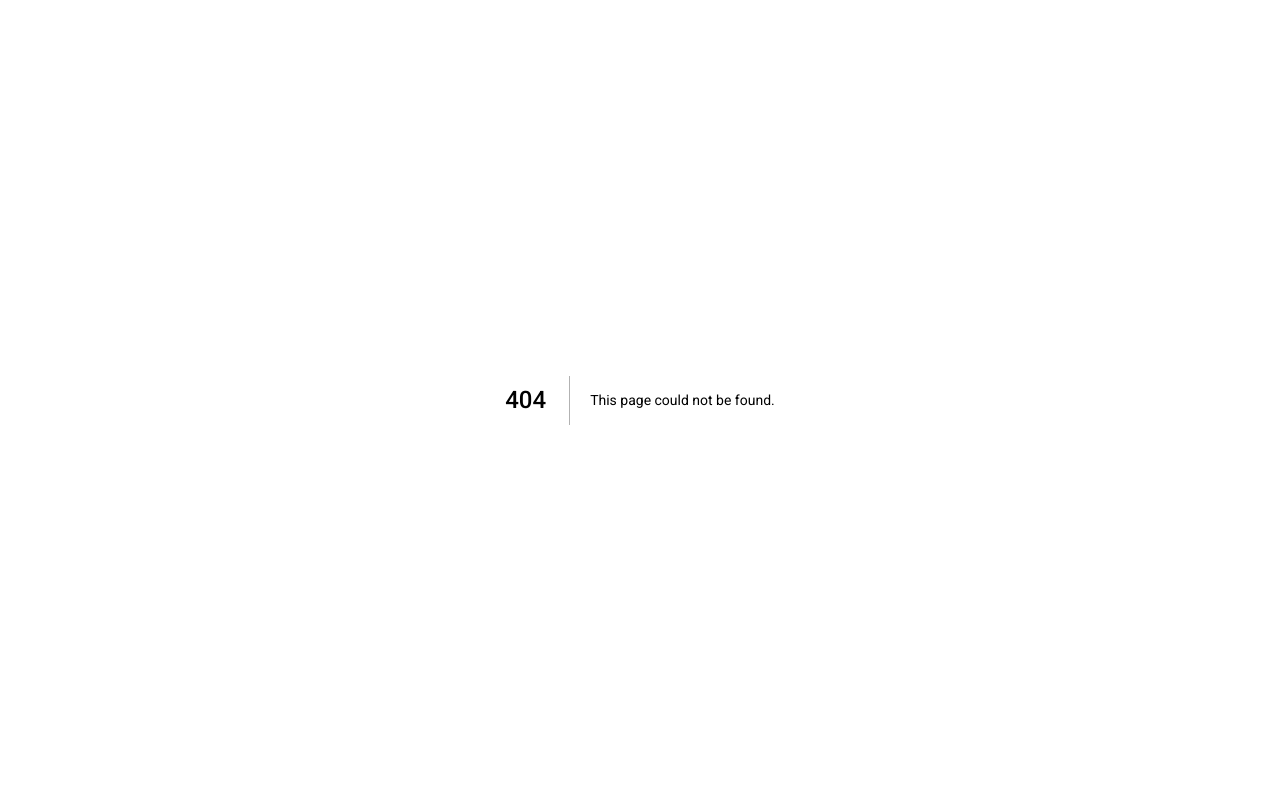
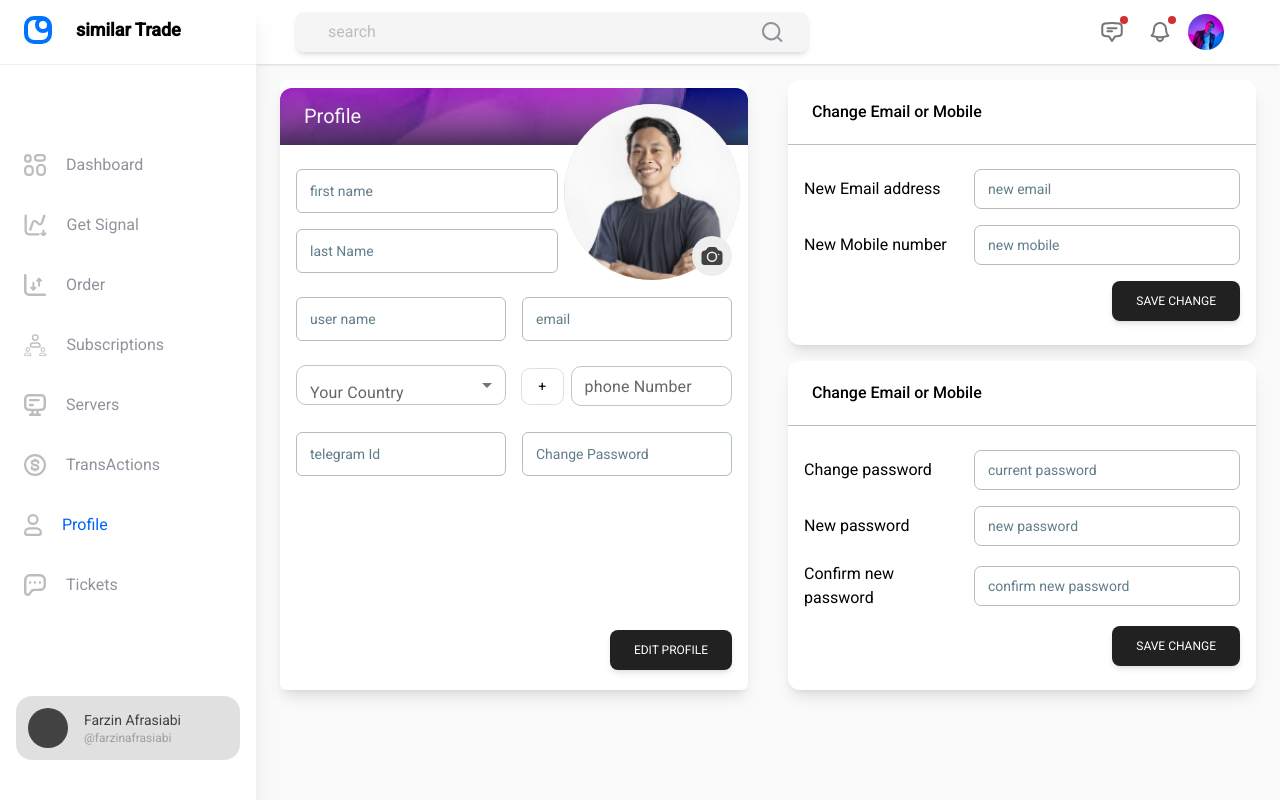
Before and after one commit to FarzinAfrasiabi/similar-trade, a Next.js app: page /Profile/user/1 in a window 1280 px wide. Before the commit this address had no page. Built offline with nearby package versions, Linux system fonts and the light colour scheme.

Commit message:
update and add admin and user profile page

```diff
--- a/src/components/Forms/CountrySelect.js
+++ b/src/components/Forms/CountrySelect.js
@@ -15,11 +15,11 @@ const CountrySelect = ({ onChnage, value, formik, isSmall = false }) => {
           Your Country
         </InputLabel>
         <Select
-          size={isSmall ? 'small' : 'medium'}
+          size={isSmall ? "small" : "medium"}
           labelId="demo-simple-select-autowidth-label"
           id="demo-simple-select-autowidth"
           label={" Your Country"}
-          style={{ borderRadius: "10px", fontWeight: "600" }}
+          style={{ borderRadius: "10px", fontWeight: "400" }}
           name="countryCode"
           value={formik.values.countryCode}
           onChange={formik.handleChange}
@@ -55,7 +55,12 @@ const CountrySelect = ({ onChnage, value, formik, isSmall = false }) => {
             ? formik.values.countryCode
             : "+"}
         </span>
-        <Inputs isSmall={isSmall} formik={formik} name={"phone"} label={"phone Number"} />
+        <Inputs
+          isSmall={isSmall}
+          formik={formik}
+          name={"phone"}
+          label={"phone Number"}
+        />
       </div>
     </div>
   );
--- a/src/components/Forms/Inputs.js
+++ b/src/components/Forms/Inputs.js
@@ -1,8 +1,8 @@
 import TextField from "@mui/material/TextField";
-const Inputs = ({ label, type = "text", name, formik  , isSmall = false}) => {
+const Inputs = ({ label, type = "text", name, formik, isSmall = false }) => {
   return (
     <TextField
-      size={isSmall ? 'small' : 'medium'}
+      size={isSmall ? "small" : "medium"}
       fullWidth
       type={type}
       InputLabelProps={{
@@ -18,7 +18,6 @@ const Inputs = ({ label, type = "text", name, formik  , isSmall = false}) => {
       label={label}
       variant="outlined"
       name={name}
-
       value={formik.values[name]}
       onChange={formik.handleChange}
       error={formik.touched[name] && Boolean(formik.errors[name])}
--- /dev/null
+++ b/src/components/profile/changeEmail.js
@@ -0,0 +1,82 @@
+import { Button, Input } from "@material-tailwind/react";
+
+const ChangeEmail = () => {
+  return (
+    <>
+      <div className="flex flex-col gap-y-4">
+        <div className="w-full flex flex-col gap-y-6 rounded-xl shadow-lg bg-white pb-6">
+          {/* header */}
+          <div className="py-5 px-6 flex items-center border-b border-b-gray-400 ">
+            <span className=" font-medium">Change Email or Mobile</span>
+          </div>
+          {/* content */}
+          <form className="flex flex-col gap-y-4 px-4">
+            <div className="w-full flex items-center gap-x-5 ">
+              <span className="text-md w-full max-w-[150px]">
+                New Email address
+              </span>
+              <Input label="new email" size="md" sx={{ flex: "1 " }} />
+            </div>
+            <div className="w-full flex items-center gap-x-5 ">
+              <span className="text-md w-full max-w-[150px]">
+                New Mobile number
+              </span>
+              <Input label="new mobile" size="md" sx={{ flex: "1 " }} />
+            </div>
+            <div className="flex items-center justify-end">
+              <Button className="font-normal">Save Change</Button>
+            </div>
+          </form>
+        </div>
+        <div className="w-full flex flex-col gap-y-6 rounded-xl shadow-lg bg-white pb-6">
+          {/* header */}
+          <div className="py-5 px-6 flex items-center border-b border-b-gray-400 ">
+            <span className=" font-medium">Change Email or Mobile</span>
+          </div>
+          {/* content */}
+          <form className="flex flex-col gap-y-4 px-4">
+            <div className="w-full flex items-center gap-x-5 ">
+              <span className="text-md w-full max-w-[150px]">
+                Change password
+              </span>
+              <Input
+                label="current password"
+                type="password"
+                autoComplete="on"
+                size="md"
+                sx={{ flex: "1 " }}
+              />{" "}
+            </div>
+            <div className="w-full flex items-center gap-x-5 ">
+              <span className="text-md w-full max-w-[150px]">New password</span>
+              <Input
+                label="new password"
+                type="password"
+                autoComplete="on"
+                size="md"
+                sx={{ flex: "1 " }}
+              />
+            </div>
+            <div className="w-full flex items-center gap-x-5 ">
+              <span className="text-md w-full max-w-[150px]">
+                Confirm new password
+              </span>
+              <Input
+                label="confirm new password"
+                type="password"
+                autoComplete="on"
+                size="md"
+                sx={{ flex: "1 " }}
+              />
+            </div>
+            <div className="flex items-center justify-end">
+              <Button className="font-normal">Save Change</Button>
+            </div>
+          </form>
+        </div>
+      </div>
+    </>
+  );
+};
+
+export default ChangeEmail;
--- a/src/components/profile/editProfile.js
+++ b/src/components/profile/editProfile.js
@@ -53,7 +53,7 @@ const EditProfile = () => {
       </div>
       {/* content  */}
       <form className="w-full flex flex-col gap-y-6 px-4  pt-4 h-full justify-between">
-        <div className="flex flex-col gap-y-6">
+        <div className="flex flex-col gap-y-6 h-full ">
           <div className="flex flex-col w-[60%] gap-y-4">
             <Input
               size="lg"
@@ -84,10 +84,10 @@ const EditProfile = () => {
           <div className="flex flex-col lg:flex-row gap-y-4 gap-x-4 items-center w-full ">
             {/* user select country components */}
             <Input size="lg" label="telegram Id" />
-            <Input size="lg" label="Change Password" type="password" />
+            <Input size="lg" label="Change Password" type="password"  autoComplete="on"/>
           </div>
         </div>
-        <div className="flex items-center justify-end pt-6 flex-1">
+        <div className="flex items-center justify-end pb-3 flex-1">
           <Button className="font-normal" type="button">
             Edit Profile
           </Button>
--- /dev/null
+++ b/src/components/profile/information.js
@@ -0,0 +1,29 @@
+import { Button, Input } from "@material-tailwind/react";
+
+const InformationAccount = () => {
+  return (
+    <div className="flex flex-col gap-y-4 rounded-xl shadow-lg bg-white">
+      <div className="w-full flex flex-col justify-between gap-y-6  pb-6 h-full">
+        {/* header */}
+        <div className="py-5 px-6 flex items-center border-b border-b-gray-400 ">
+          <span className=" font-medium">Account informations</span>
+        </div>
+        {/* content */}
+        <form className="flex flex-col justify-between h-full gap-y-4 px-4">
+          <Input type="text" label="Broker name" />
+          <Input type="text" label="Broker site link" />
+          <Input type="text" label="Account type" />
+          <Input type="text" label="Account currencye" />
+          <Input type="text" label="Account name" />
+          <Input type="text" label="Account number" />
+          <Input type="text" label="Metatrader version" />
+          <div className="flex items-center justify-end">
+            <Button className="font-normal">Edit information</Button>
+          </div>
+        </form>
+      </div>
+    </div>
+  );
+};
+
+export default InformationAccount;
--- a/src/pages/Profile/[profileId].js
+++ /dev/null
@@ -1,105 +0,0 @@
-import EditProfile from "@/components/profile/editProfile";
-import Layout from "@/container/layout";
-import { Button, Input } from "@material-tailwind/react";
-
-import { TextField } from "@mui/material";
-
-
-const initialValues = {
-  RegisterAs: "",
-  name: "",
-  lastName: "",
-  userName: "",
-  email: "",
-  countryCode: "",
-  phone: "",
-  password: "",
-  confirmPassword: "",
-  AcceptSquare: false,
-};
-
-const ProfileUserById = () => {
-  return (
-    <Layout>
-      <div className="grid grid-cols-1 xl:grid-cols-2 gap-y-4 gap-x-6">
-        {/* profile */}
-        <EditProfile />
-        {/* change Email or mobil */}
-        <div className="flex flex-col gap-y-4">
-          <div className="w-full flex flex-col gap-y-6 rounded-xl shadow-lg bg-white pb-6">
-            {/* header */}
-            <div className="py-5 px-6 flex items-center border-b border-b-gray-400 ">
-              <span className=" font-medium">Change Email or Mobile</span>
-            </div>
-            {/* content */}
-            <form className="flex flex-col gap-y-4 px-4">
-              <div className="w-full flex items-center gap-x-5 ">
-                <span className="text-sm w-full max-w-[150px]">
-                  New Email address
-                </span>
-                <Input label="new email" size="small" sx={{ flex: "1 " }} />
-              </div>
-              <div className="w-full flex items-center gap-x-5 ">
-                <span className="text-sm w-full max-w-[150px]">
-                  New Mobile number
-                </span>
-                <Input label="new mobile" size="small" sx={{ flex: "1 " }} />
-              </div>
-              <div className="flex items-center justify-end">
-                <Button className="font-normal">Save Change</Button>
-              </div>
-            </form>
-          </div>
-          <div className="w-full flex flex-col gap-y-6 rounded-xl shadow-lg bg-white pb-6">
-            {/* header */}
-            <div className="py-5 px-6 flex items-center border-b border-b-gray-400 ">
-              <span className=" font-medium">Change Email or Mobile</span>
-            </div>
-            {/* content */}
-            <form className="flex flex-col gap-y-4 px-4">
-              <div className="w-full flex items-center gap-x-5 ">
-                <span className="text-sm w-full max-w-[150px]">
-                  Change password
-                </span>
-                <Input
-                  label="current password"
-                  type="password"
-                  size="small"
-                  sx={{ flex: "1 " }}
-                />{" "}
-              </div>
-              <div className="w-full flex items-center gap-x-5 ">
-                <span className="text-sm w-full max-w-[150px]">
-                  New password
-                </span>
-                <Input
-                  label="new password"
-                  type="password"
-                  size="small"
-                  sx={{ flex: "1 " }}
-                />
-              </div>
-              <div className="w-full flex items-center gap-x-5 ">
-                <span className="text-sm w-full max-w-[150px]">
-                  Confirm new password
-                </span>
-                <Input
-                  label="confirm new password"
-                  type="password"
-                  size="small"
-                  sx={{ flex: "1 " }}
-                />
-              </div>
-              <div className="flex items-center justify-end">
-                <Button className="font-normal">Save Change</Button>
-              </div>
-            </form>
-          </div>
-        </div>
-        {/* Notification  setting */}
-      </div>
-    </Layout>
-  );
-};
-
-export default ProfileUserById;
--- /dev/null
+++ b/src/pages/Profile/admin/[profileAdminId].js
@@ -0,0 +1,21 @@
+import ChangeEmail from "@/components/profile/changeEmail";
+import EditProfile from "@/components/profile/editProfile";
+import InformationAccount from "@/components/profile/information";
+import Layout from "@/container/layout";
+
+const ProfileAdmin = () => {
+  return (
+    <Layout>
+      <div className="grid grid-cols-1 lg:grid-cols-3 gap-x-10 gap-y-6">
+        {/* edit */}
+        <EditProfile />
+        {/* inf*/}
+        <InformationAccount />
+        {/* email and pass */}
+        <ChangeEmail />
+      </div>
+    </Layout>
+  );
+};
+
+export default ProfileAdmin;
--- /dev/null
+++ b/src/pages/Profile/user/[profileUserId].js
@@ -0,0 +1,18 @@
+import ChangeEmail from "@/components/profile/changeEmail";
+import EditProfile from "@/components/profile/editProfile";
+import Layout from "@/container/layout";
+
+const ProfileUserId = () => {
+  return (
+    <Layout>
+      <div className="grid grid-cols-1 lg:grid-cols-2 gap-x-10 gap-y-6">
+        {/* edit */}
+        <EditProfile />
+        {/* email and pass */}
+        <ChangeEmail />
+      </div>
+    </Layout>
+  );
+};
+
+export default ProfileUserId;
```
